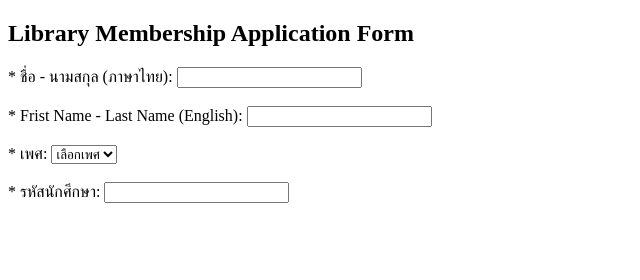
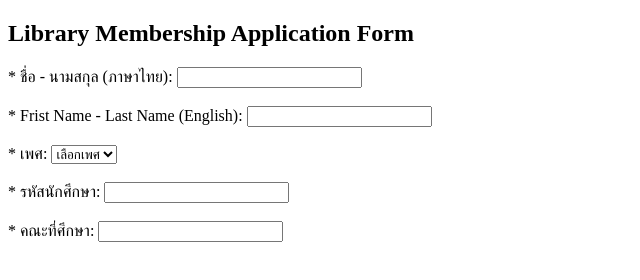
Before and after one commit to gitcat101101/6709650458_LibraryMembershipApplicationForm, a plain HTML site: page index.html in a window 1280 px wide. Shown: the whole page, without its empty margins (0-640 px from the left). Drawn offline with Linux system fonts and the light colour scheme.

Commit message:
created input faculty

```diff
--- a/index.html
+++ b/index.html
@@ -29,6 +29,9 @@
       <input type="text" id="student-id" name="student-id" required>
       <br><br>
 
+      <label for="faculty">* คณะที่ศึกษา:</label>
+      <input type="text" id="faculty" name="faculty" required>
+      <br><br>
 
 
 
```
